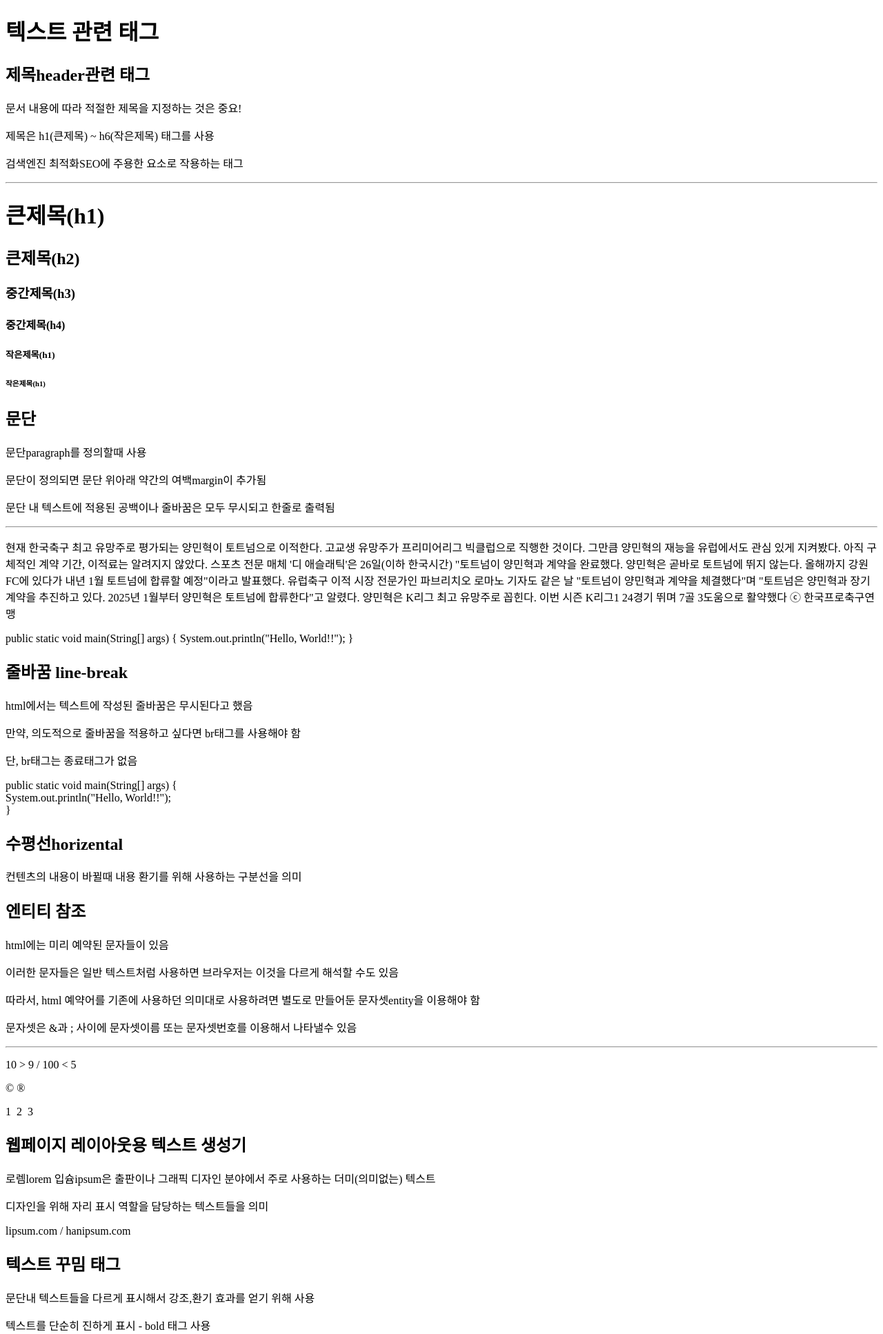
After one commit to hchae31/frontends, a FastAPI app: template views/templates/html/02text.html in a window 1280 px wide. The commit adds this page. Shown: the top 1934 px of the page at 69% size. Run offline with FastAPI, Linux system fonts and the light colour scheme; the template is opened without the code that fills it, so the values that code supplies are empty.

Commit message:
html5- 텍스트,링크,목록, 테이블 관련 태그

```diff
--- a/views/templates/html/01layout.html
+++ b/views/templates/html/01layout.html
@@ -26,6 +26,7 @@
     <p>브라우져에 의해 시작적요소로 나타나지는 않음</p>
 
     <h2>html 문서 구조</h2>
+    <a id="docstr"></a>
     <p>doctype</p>
     <p>html</p>
     <p>head</p>
--- /dev/null
+++ b/views/templates/html/02text.html
@@ -0,0 +1,126 @@
+<!DOCTYPE html>
+<html lang="ko">
+<head>
+    <meta charset="UTF-8">
+    <title>텍스트 관련 태그</title>
+</head>
+<body>
+    <h1>텍스트 관련 태그</h1>
+    <h2>제목header관련 태그</h2>
+    <p>문서 내용에 따라 적절한 제목을 지정하는 것은 중요!</p>
+    <p>제목은 h1(큰제목) ~ h6(작은제목) 태그를 사용</p>
+    <p>검색엔진 최적화SEO에 주용한 요소로 작용하는 태그</p>
+    <hr>
+    <h1>큰제목(h1)</h1>
+    <h2>큰제목(h2)</h2>
+    <h3>중간제목(h3)</h3>
+    <h4>중간제목(h4)</h4>
+    <h5>작은제목(h1)</h5>
+    <h6>작은제목(h1)</h6>
+
+    <h2>문단</h2>
+    <p>문단paragraph를 정의할때 사용</p>
+    <p>문단이 정의되면 문단 위아래 약간의 여백margin이 추가됨</p>
+    <p>문단 내 텍스트에 적용된 공백이나 줄바꿈은 모두 무시되고 한줄로 출력됨</p>
+    <hr>
+    <p>현재 한국축구 최고 유망주로 평가되는 양민혁이 토트넘으로 이적한다.
+        고교생 유망주가 프리미어리그 빅클럽으로 직행한 것이다.
+        그만큼 양민혁의 재능을 유럽에서도 관심 있게 지켜봤다.
+        아직 구체적인 계약 기간, 이적료는 알려지지 않았다.
+        스포츠 전문 매체 '디 애슬래틱'은 26일(이하 한국시간) "토트넘이 양민혁과 계약을 완료했다.
+        양민혁은 곧바로 토트넘에 뛰지 않는다.
+        올해까지 강원 FC에 있다가 내년 1월 토트넘에 합류할 예정"이라고 발표했다.
+        유럽축구 이적 시장 전문가인 파브리치오 로마노 기자도 같은 날 "토트넘이 양민혁과 계약을 체결했다"며 "토트넘은 양민혁과 장기 계약을 추진하고 있다.
+        2025년 1월부터 양민혁은 토트넘에 합류한다"고 알렸다. 양민혁은 K리그 최고 유망주로 꼽힌다.
+        이번 시즌 K리그1 24경기 뛰며 7골 3도움으로 활약했다 ⓒ 한국프로축구연맹
+    </p>
+    <p>
+        public static void main(String[] args) {
+            System.out.println("Hello, World!!");
+        }
+    </p>
+
+    <h2>줄바꿈 line-break</h2>
+    <p>html에서는 텍스트에 작성된 줄바꿈은 무시된다고 했음</p>
+    <p>만약, 의도적으로 줄바꿈을 적용하고 싶다면 br태그를 사용해야 함</p>
+    <p>단, br태그는 종료태그가 없음</p>
+    <p>
+        public static void main(String[] args) { <br>
+        System.out.println("Hello, World!!"); <br>
+        }
+    </p>
+
+    <h2>수평선horizental</h2>
+    <p>컨텐츠의 내용이 바뀔때 내용 환기를 위해 사용하는 구분선을 의미</p>
+
+    <h2>엔티티 참조</h2>
+    <p>html에는 미리 예약된 문자들이 있음</p>
+    <p>이러한 문자들은 일반 텍스트처럼 사용하면
+        브라우저는 이것을 다르게 해석할 수도 있음</p>
+    <p>따라서, html 예약어를 기존에 사용하던 의미대로
+    사용하려면 별도로 만들어둔 문자셋entity을 이용해야 함</p>
+    <p>문자셋은 &amp;과 &semi; 사이에 문자셋이름 또는
+        문자셋번호를 이용해서 나타낼수 있음</p>
+    <hr>
+    <p>10 &gt; 9 &sol; 100 &lt; 5</p>
+    <p>&copy; &reg;</p>
+    <p>1  &nbsp;2  &nbsp;3</p>
+
+    <h2>웹페이지 레이아웃용 텍스트 생성기</h2>
+    <p>로렘lorem 입슘ipsum은 출판이나 그래픽 디자인 분야에서
+        주로 사용하는 더미(의미없는) 텍스트</p>
+    <p>디자인을 위해 자리 표시 역할을 담당하는 텍스트들을 의미</p>
+    <p>lipsum.com &sol; hanipsum.com</p>
+
+    <h2>텍스트 꾸밈 태그</h2>
+    <p>문단내 텍스트들을 다르게 표시해서 강조,환기 효과를 얻기 위해 사용</p>
+    <p>텍스트를 단순히 진하게 표시 - bold 태그 사용</p>
+    <p>텍스트를 기울여서 표시 - italic 태그 사용</p>
+    <p>텍스트를 강조의 의미로 기울여서 표시 - emphasize 태그 사용</p>
+    <hr>
+    <p>시간은 <b>금이라구</b>, 친구!!</p>
+    <p>시간은 <strong>금이라구,</strong> 친구!!</p>
+    <p>시간은 <i>금이라구</i> 친구!!</p>
+    <p>시간은 금이라구, 친구!!</p>
+    <p>시간은 <em>금이라구,</em> 친구!!</p>
+    <p>시간은 금이라구, 친구!!</p>
+    <p>시간은 금이라구, 친구!!</p>
+    <hr>
+    <p>수식이나 기호에 위첨자를 나타내려면 superscript 태그 사용</p>
+    <p>수식이나 기호에 아래첨자를 나타내려면 superscript 태그 사용</p>
+    <p>논문에 사용하는 기호를 나타내려면 latex을 이용해야 함</p>
+    <p>피타고라스 정리 : a<sup>2</sup> = b<sup>2</sup> + c<sup>2</sup></p>
+    <p>특수 상대성 이론 : E = mc<sup>2</sup></p>
+    <p>물 : H<sup>2</sup>O, 이산화탄소 : CO<sup>2</sup></p>
+
+    <hr>
+    <p>ins 태그</p>
+    <p>del 태그</p>
+    <p>mark 태그</p>
+    <p><ins>a<sup>2</sup></ins> = b<sup>2</sup> + c<sup>2</sup></ins>
+        는 수학 역사상 가장 중요한 식 중의 하나로 여겨지고 있다</p>
+    <p>이 벽화가 그려진 시기는 <del>청동기</del> 신석기이다.</p>
+    <p><mark>시간은 금이라구, 친구!!</mark></p>
+
+    <hr>
+    <p>kbd 태그</p>
+    <p>윈도우를 종료하려면 <kbd>Alt</kbd> + <kbd>F4</kbd>를 누르면 됩니다</p>
+    <pre>
+    public static void main(String[] args) { <br>
+    System.out.println("Hello, World!!"); <br>
+    }
+    </pre>
+
+    <h2>인용</h2>
+    <p>짧은 인용은 q태그를, 긴 인용은 blockqoute 태그를 사용</p>
+    <p>
+        고블린인 한숨을 쉬며 말했다.
+        <q>시간은 금이라구, 친구!!</q>
+    </p>
+    <p>
+        고블린인 한숨을 쉬며 말했다.
+        <blockquote>시간은 금이라구, 친구!!</blockquote>
+    </p>
+
+</body>
+</html>
--- a/views/templates/html/index.html
+++ b/views/templates/html/index.html
@@ -8,6 +8,11 @@
     <h1>HTML5</h1>
     <u1>
         <li>01 - HTML 레이아웃 [<a href="/html/layout">이동</a>]</li>
+        <li>02 -  [<a href="/html/text">이동</a>]</li>
+        <li>01 - HTML 레이아웃 [<a href="/html/layout">이동</a>]</li>
+        <li>01 - HTML 레이아웃 [<a href="/html/layout">이동</a>]</li>
+        <li>01 - HTML 레이아웃 [<a href="/html/layout">이동</a>]</li>
+        <li>01 - HTML 레이아웃 [<a href="/html/layout">이동</a>]</li>
     </u1>
 </body>
 </html>
```
Also changed, not shown: app/routes/html.py (+17 -1 lines), views/templates/emp/emp.html (+7 -0 lines), views/templates/html/03link.html (added, +39 -0 lines), views/templates/html/04list.html (added, +117 -0 lines), views/templates/html/05table.html (added, +102 -0 lines), views/templates/sungjuk/sungjuk.html (indentation only), 1 other file.
